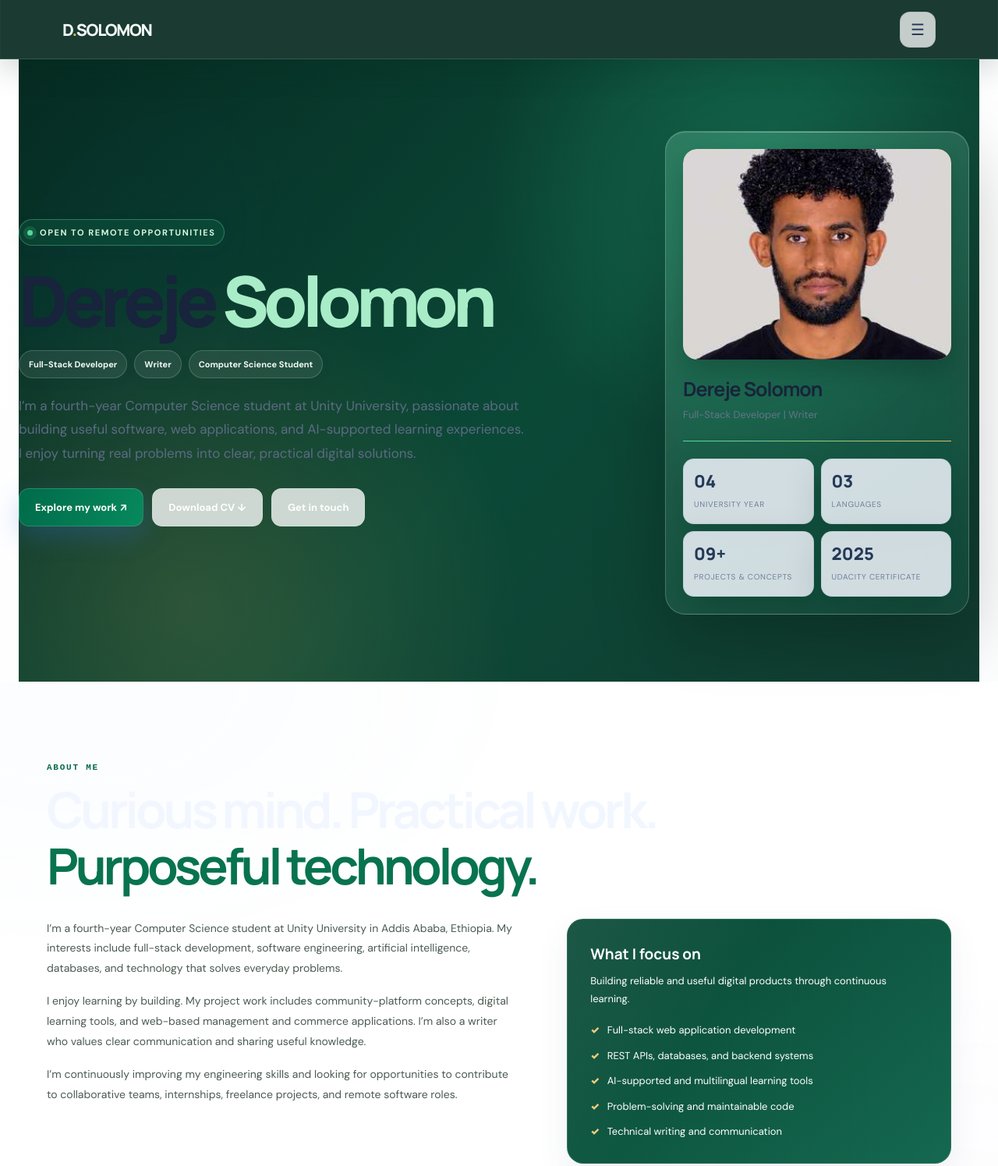
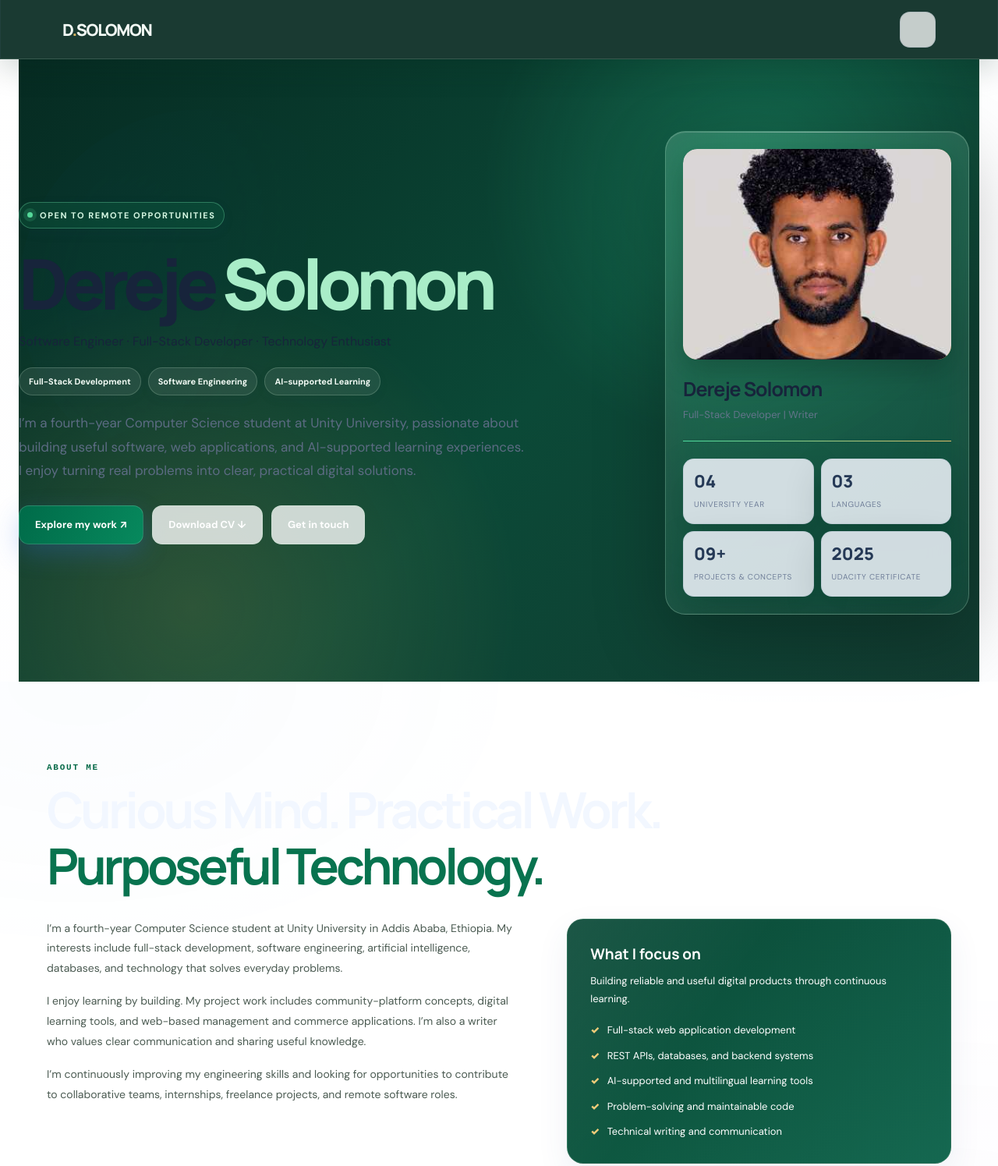
Before and after one commit to bekan25/bekan25.github.io, a plain HTML site: page index.html in a window 1280 px wide. Shown: the top 1495 px of the page at 78% size. Drawn offline with Linux system fonts and the light colour scheme; no server answers.

Commit message:
Redesign portfolio navigation and editorial hero

```diff
--- a/index.html
+++ b/index.html
@@ -38,13 +38,13 @@
 </head>
 <body>
 <a class="skip-link" href="#main-content">Skip to main content</a>
-<nav><div class="wrap nav-inner"><a class="brand" href="#top">D<span>.</span>SOLOMON</a><button class="menu" id="menu" aria-label="Open navigation" aria-expanded="false" aria-controls="navLinks">☰</button><ul class="nav-links" id="navLinks"><li><a href="#about" data-i18n="navAbout">About</a></li><li><a href="#skills" data-i18n="navSkills">Skills</a></li><li><a href="#projects" data-i18n="navProjects">Projects</a></li><li><a href="#case-studies" data-i18n="navCases">Case Studies</a></li><li><a href="#github-activity" data-i18n="navGithub">GitHub</a></li><li><a href="#writing" data-i18n="navWriting">Writing</a></li><li><a href="#education" data-i18n="navEducation">Education</a></li><li><a href="#architecture" data-i18n="navArchitecture">Architecture</a></li><li><a href="#insights" data-i18n="navInsights">Insights</a></li><li><a href="#testimonials" data-i18n="navTestimonials">Testimonials</a></li><li><a href="assets/Dereje_Solomon_CV.pdf" download>Download CV</a></li><li><button class="nav-tool" id="langToggle" type="button" aria-label="Switch language">አ / EN</button></li><li><button class="nav-tool" id="themeToggle" type="button" aria-label="Switch color theme">◐ Theme</button></li><li><button class="nav-tool" id="installApp" type="button" hidden>Install app</button></li><li><a class="hire" href="#contact">Hire me</a></li></ul></div></nav>
+<nav class="site-nav" aria-label="Main navigation"><div class="wrap nav-inner"><a class="brand" href="#top" aria-label="D. Solomon home">D<span>.</span>SOLOMON</a><button class="menu" id="menu" type="button" aria-label="Open navigation" aria-expanded="false" aria-controls="navLinks"><span></span><span></span><span></span></button><ul class="nav-links" id="navLinks"><li><a href="#top">Home</a></li><li><a href="#about" data-i18n="navAbout">About</a></li><li><a href="#skills" data-i18n="navSkills">Skills</a></li><li><a href="#projects" data-i18n="navProjects">Projects</a></li><li><a href="#education">Experience</a></li><li><a href="#contact">Contact</a></li><li><a class="cv-link" href="assets/Dereje_Solomon_CV.pdf" download>Download CV <span aria-hidden="true">↓</span></a></li><li class="nav-utilities"><button class="nav-tool" id="langToggle" type="button" aria-label="Switch language">አ / EN</button><button class="nav-tool" id="themeToggle" type="button" aria-label="Switch color theme">◐ Theme</button><button class="nav-tool" id="installApp" type="button" hidden>Install app</button></li></ul></div></nav>
 <main id="main-content" tabindex="-1">
 <div class="wrap hero" id="top">
-<div><div class="eyebrow"><span class="dot"></span> Open to remote opportunities</div><h1>Dereje <span>Solomon</span></h1><div class="roles"><span class="role">Full-Stack Developer</span><span class="role">Writer</span><span class="role">Computer Science Student</span></div><p class="lead" data-i18n="heroLead">I’m a fourth-year Computer Science student at Unity University, passionate about building useful software, web applications, and AI-supported learning experiences. I enjoy turning real problems into clear, practical digital solutions.</p><div class="actions"><a class="btn primary" href="#projects">Explore my work ↗</a><a class="btn secondary" href="assets/Dereje_Solomon_CV.pdf" download>Download CV ↓</a><a class="btn secondary" href="mailto:derejesolomon363@gmail.com">Get in touch</a></div></div>
+<div><div class="eyebrow"><span class="dot"></span> Open to remote opportunities</div><h1>Dereje <span>Solomon</span></h1><p class="hero-position">Software Engineer <span aria-hidden="true">·</span> Full-Stack Developer <span aria-hidden="true">·</span> Technology Enthusiast</p><div class="roles"><span class="role">Full-Stack Development</span><span class="role">Software Engineering</span><span class="role">AI-supported Learning</span></div><p class="lead" data-i18n="heroLead">I’m a fourth-year Computer Science student at Unity University, passionate about building useful software, web applications, and AI-supported learning experiences. I enjoy turning real problems into clear, practical digital solutions.</p><div class="actions"><a class="btn primary" href="#projects">Explore my work ↗</a><a class="btn secondary" href="assets/Dereje_Solomon_CV.pdf" download>Download CV ↓</a><a class="btn secondary" href="mailto:derejesolomon363@gmail.com">Get in touch</a></div></div>
 <aside class="profile-card"><div class="avatar"><img class="profile-photo" loading="eager" src="assets/profile.jpg" alt="Portrait of Dereje Solomon" width="600" height="700" fetchpriority="high" decoding="async"></div><h2>Dereje Solomon</h2><p class="sub">Full-Stack Developer | Writer</p><div class="mini-line"></div><div class="facts"><div class="fact"><strong>04</strong><span>University year</span></div><div class="fact"><strong>03</strong><span>Languages</span></div><div class="fact"><strong>09+</strong><span>Projects & concepts</span></div><div class="fact"><strong>2025</strong><span>Udacity certificate</span></div></div></aside>
 </div>
-<section class="about" id="about"><div class="wrap"><div class="section-kicker">About me</div><h2 class="section-title">Curious mind. Practical work.<br><span>Purposeful technology.</span></h2><div class="about-grid"><div class="about-copy"><p>I’m a fourth-year Computer Science student at Unity University in Addis Ababa, Ethiopia. My interests include full-stack development, software engineering, artificial intelligence, databases, and technology that solves everyday problems.</p><p>I enjoy learning by building. My project work includes community-platform concepts, digital learning tools, and web-based management and commerce applications. I’m also a writer who values clear communication and sharing useful knowledge.</p><p>I’m continuously improving my engineering skills and looking for opportunities to contribute to collaborative teams, internships, freelance projects, and remote software roles.</p></div><div class="focus"><h3>What I focus on</h3><p>Building reliable and useful digital products through continuous learning.</p><ul><li>Full-stack web application development</li><li>REST APIs, databases, and backend systems</li><li>AI-supported and multilingual learning tools</li><li>Problem-solving and maintainable code</li><li>Technical writing and communication</li></ul></div></div></div></section>
+<section class="about" id="about"><div class="wrap"><div class="section-kicker">About me</div><h2 class="section-title">Curious Mind. Practical Work.<br><span>Purposeful Technology.</span></h2><div class="about-grid"><div class="about-copy"><p>I’m a fourth-year Computer Science student at Unity University in Addis Ababa, Ethiopia. My interests include full-stack development, software engineering, artificial intelligence, databases, and technology that solves everyday problems.</p><p>I enjoy learning by building. My project work includes community-platform concepts, digital learning tools, and web-based management and commerce applications. I’m also a writer who values clear communication and sharing useful knowledge.</p><p>I’m continuously improving my engineering skills and looking for opportunities to contribute to collaborative teams, internships, freelance projects, and remote software roles.</p></div><div class="focus"><h3>What I focus on</h3><p>Building reliable and useful digital products through continuous learning.</p><ul><li>Full-stack web application development</li><li>REST APIs, databases, and backend systems</li><li>AI-supported and multilingual learning tools</li><li>Problem-solving and maintainable code</li><li>Technical writing and communication</li></ul></div></div></div></section>
 <section class="skills" id="skills"><div class="wrap"><div class="section-kicker">Technical toolkit</div><h2 class="section-title">Skills & <span>technologies</span></h2><div class="skill-grid">
 <article class="skill"><div class="symbol">FE</div><h3>Frontend Development</h3><div class="chips"><span class="chip">React</span><span class="chip">TypeScript</span><span class="chip">JavaScript</span><span class="chip">HTML5</span><span class="chip">CSS3</span><span class="chip">Tailwind CSS</span></div></article>
 <article class="skill"><div class="symbol">BE</div><h3>Backend Development</h3><div class="chips"><span class="chip">Node.js</span><span class="chip">Express.js</span><span class="chip">C#</span><span class="chip">ASP.NET Core</span><span class="chip">REST APIs</span></div></article>
@@ -72,7 +72,7 @@
   </div>
   <p class="project-results" id="project-results" role="status" aria-live="polite">Showing all 9 projects</p>
 </div>
-<div class="project-grid">
+<div class="project-grid" aria-live="polite">
 <article class="project" data-project-category="fullstack"><div class="project-head"><span class="project-num">01</span><div class="project-icon">🌐</div><h3>NEXORAS</h3><p>The Global Action Network</p></div><div class="project-body"><span class="status build">In development</span><p>A community-oriented digital platform concept built around connecting people to create, learn, act, and earn through shared opportunities and collaboration.</p><div class="stack"><span>React</span><span>TypeScript</span><span>ASP.NET Core</span><span>PostgreSQL</span><span>Redis</span><span>SignalR</span></div><a class="project-link" href="projects/nexoras.html">Read case study ↗</a><a class="project-link" href="mailto:derejesolomon363@gmail.com?subject=NEXORAS%20project%20walkthrough">Request project walkthrough ↗</a></div></article>
 <article class="project" data-project-category="ai"><div class="project-head"><span class="project-num">02</span><div class="project-icon">📚</div><h3>BARNOOTAAI360</h3><p>AI-supported learning ecosystem</p></div><div class="project-body"><span class="status build">In development</span><p>A multilingual, offline-first learning ecosystem concept for Ethiopian Grades 9–12, designed to support students with digital learning resources and AI-assisted study.</p><div class="stack"><span>Node.js</span><span>PostgreSQL</span><span>Android</span><span>AI</span><span>Offline-first</span></div><a class="project-link" href="projects/barnootaai360.html">Read case study ↗</a><a class="project-link" href="mailto:derejesolomon363@gmail.com?subject=BARNOOTAAI360%20project%20walkthrough">Request project walkthrough ↗</a></div></article>
 <article class="project" data-project-category="commerce"><div class="project-head"><span class="project-num">03</span><div class="project-icon">🛍️</div><h3>MERKATO</h3><p>E-commerce application</p></div><div class="project-body"><span class="status build">Building</span><p>An e-commerce project in progress, focused on developing a practical online shopping experience. The repository contains the evolving implementation.</p><div class="stack"><span>Web development</span><span>E-commerce</span></div><a class="project-link" href="projects/merkato.html">Read case study ↗</a><a class="project-link" href="https://github.com/bekan25/merkato" target="_blank" rel="noopener noreferrer">View repository ↗</a></div></article>
@@ -145,7 +145,7 @@
 <section class="hire-section" id="work-together"><div class="wrap hire-panel"><div><div class="section-kicker">Work together</div><h2 class="section-title">Have a meaningful problem to <span>solve?</span></h2><p>I’m interested in remote full-stack opportunities, freelance projects, internships, and thoughtful collaborations where I can contribute, learn, and build useful software.</p><div class="hire-tags"><span>Remote opportunities</span><span>Freelance projects</span><span>Collaboration</span></div></div><div class="hire-actions"><a class="btn primary" href="mailto:derejesolomon363@gmail.com?subject=Work%20opportunity">Discuss an opportunity ↗</a><a class="btn secondary" href="https://wa.me/251922481727" target="_blank" rel="noopener">WhatsApp me</a></div></div></section>
 <section class="analytics" id="portfolio-analytics"><div class="wrap"><div class="section-kicker">Privacy-first insights</div><h2 class="section-title">Portfolio <span>activity</span></h2><p class="module-intro">A small local-only counter for this browser. These numbers are stored on this device and are not sent to a server or shown as global visitor statistics.</p>
 <div class="analytics-grid"><article class="analytics-card"><strong id="local-views">0</strong><span>Visits on this device</span></article><article class="analytics-card"><strong id="local-sections">0</strong><span>Sections explored here</span></article><article class="analytics-card"><strong id="local-contacts">0</strong><span>Contact clicks here</span></article></div><p class="analytics-note">No third-party tracking pixel or external analytics account is used by this dashboard. Clearing this browser's site data resets these local counters.</p></div></section>
-<section class="education" id="education"><div class="wrap"><div class="section-kicker">Learning journey</div><h2 class="section-title">Education & <span>credentials</span></h2><div class="edu-grid"><article class="edu"><small>Unity University · Ethiopia</small><h3>BSc Computer Science</h3><p>Fourth-year student. Coursework includes programming, data structures, algorithms, database systems, and software engineering.</p><span class="label">Currently studying</span></article><article class="edu"><small>Udacity</small><h3>Programming / Web Development</h3><p>Certificate earned in 2025, reflecting continued learning in programming and web development.</p><span class="label">2025 certificate</span></article></div></div></section>
+<section class="education" id="education"><div class="wrap"><div class="section-kicker">Learning journey</div><h2 class="section-title">Experience & <span>Education</span></h2><div class="edu-grid"><article class="edu"><small>Unity University · Ethiopia</small><h3>BSc Computer Science</h3><p>Fourth-year student. Coursework includes programming, data structures, algorithms, database systems, and software engineering.</p><span class="label">Currently studying</span></article><article class="edu"><small>Udacity</small><h3>Programming / Web Development</h3><p>Certificate earned in 2025, reflecting continued learning in programming and web development.</p><span class="label">2025 certificate</span></article></div></div></section>
 <section class="achievements"><div class="wrap"><div class="section-kicker">Progress & milestones</div><h2 class="section-title">Learning, building & <span>growing</span></h2><div class="edu-grid"><article class="edu"><small>2025 · Udacity</small><h3>Programming / Web Development Certificate</h3><p>Completed a programming and web-development learning credential.</p><span class="label">Verified learning milestone</span></article><article class="edu"><small>Unity University · Ethiopia</small><h3>BSc Computer Science</h3><p>Continuing fourth-year studies while developing practical software projects and strengthening engineering skills.</p><span class="label">In progress</span></article><article class="edu"><small>Independent project work</small><h3>Public source repositories</h3><p>Building and documenting projects across commerce, education, and management systems. Project status is labelled transparently on this portfolio.</p><span class="label">Ongoing</span></article></div></div></section>
 <section class="languages"><div class="wrap"><div class="section-kicker">Communication</div><h2 class="section-title">Languages I <span>speak</span></h2><div class="language-grid"><div class="language"><strong>Afaan Oromoo</strong><span>Native</span></div><div class="language"><strong>Amharic</strong><span>Fluent</span></div><div class="language"><strong>English</strong><span>Working proficiency</span></div></div></div></section>
 <section class="contact" id="contact"><div class="wrap"><div class="section-kicker">Let’s connect</div><h2 class="section-title">Have a project or<br>opportunity in <span>mind?</span></h2><p class="contact-intro">I’m open to relevant remote opportunities, freelance work, internships, and collaborations. The best way to reach me is by email or Telegram.</p><div class="contact-grid">
```
